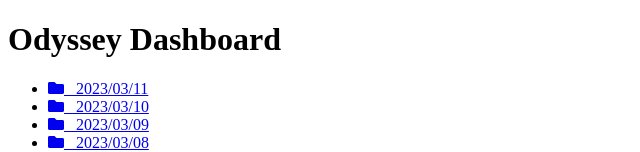
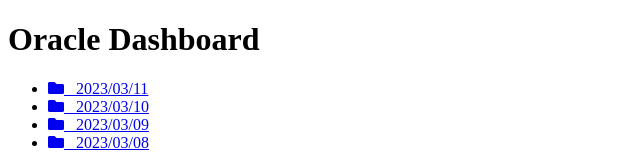
Before and after one commit to daraz-bd-oa/daraz-bd-oa.github.io, a plain HTML site: page index.html in a window 1280 px wide. Shown: the top 152 px of the page, without its empty margins (0-640 px from the left). Drawn offline with Linux system fonts and the light colour scheme.

Commit message:
Added The Oracle Name

```diff
--- a/index.html
+++ b/index.html
@@ -5,7 +5,7 @@
     <link rel="stylesheet" href="https://use.fontawesome.com/releases/v5.15.4/css/all.css">
 </head>
 <body>
-	<h1>Odyssey Dashboard</h1>
+	<h1>Oracle Dashboard</h1>
 
 	<ul>
 		<li><a href="2023_03_11.html"><i class="fas fa-folder"></i> &nbsp; 2023/03/11</a></li>
```
